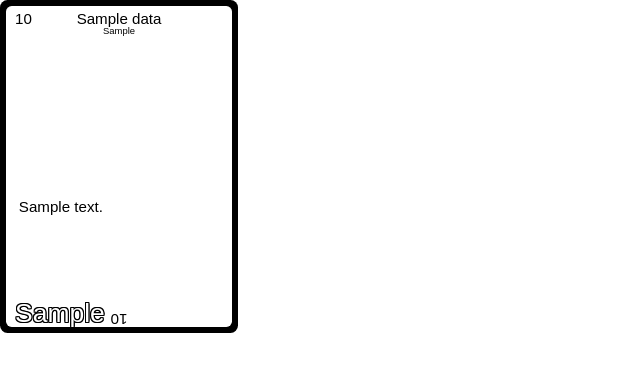
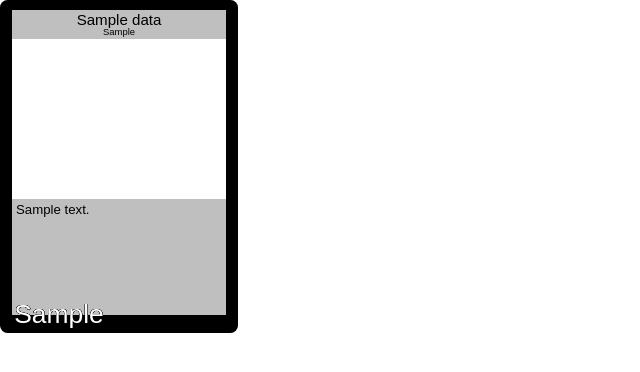
Before and after one commit to jacobcheatley/tcg, a Flask app: template tcg/templates/index.html in a window 1280 px wide. Shown: the top 372 px of the page, without its empty margins (0-640 px from the left). Run offline with Flask 3, Linux system fonts and the light colour scheme; the template is opened without the code that fills it: most values are stand-ins (such as "Sample title", 1, 10 or a date in 2020); style sheets or scripts are compiled from the project's sources.

Commit message:
Big style update

```diff
--- a/tcg/app.py
+++ b/tcg/app.py
@@ -9,10 +9,14 @@ def card_data():
     sheet_reader = GoogleSheetsReader("1qmsOTAWI75Hs6wtkR6oK58nxVS0uEjHigd1mwyo7714")
     keywords_df = sheet_reader.read("keywords")
     keyword_definitions = KeywordDefinition.list_from_dataframe(keywords_df)
-    cards = sheet_reader.read("cards").to_dict(orient="records")
+    cards = sheet_reader.read("cards")
+    print(cards)
+    card_data = cards.to_dict(orient="records")
     pipeline = CardPipeline(keyword_definitions=keyword_definitions)
 
-    return pipeline.run_multiple(cards)
+    print(card_data)
+
+    return pipeline.run_multiple(card_data)
 
 
 app = Flask(__name__)
--- a/tcg/lib/services/google_sheets_reader.py
+++ b/tcg/lib/services/google_sheets_reader.py
@@ -7,4 +7,6 @@ class GoogleSheetsReader:
         self._url_format = f"https://docs.google.com/spreadsheets/d/{sheet_id}/gviz/tq?tqx=out:csv&sheet={{sheet_name}}"
 
     def read(self, sheet_name: str) -> pd.DataFrame:
-        return pd.read_csv(self._url_format.format(sheet_name=sheet_name))
+        return pd.read_csv(
+            self._url_format.format(sheet_name=sheet_name), header=0, false_values=[""], keep_default_na=False
+        )
--- a/tcg/static/sass/card.scss
+++ b/tcg/static/sass/card.scss
@@ -1,17 +1,28 @@
 @import 'imports/colors.scss';
-@import 'imports/fonts.scss';
+@import 'imports/mixins.scss';
 
 // Card Dimensions
 $card-width: 63mm;
 $card-height: 88mm;
 $card-border-color: $color-black;
-$card-border-radius: 2mm;
-$card-frame-inset: 1.5mm;
+
 
 // Standard measures
-$font-size-smaller: 2.5mm;
-$font-size: 4mm;
-$font-size-larger: 7mm;
+$card-border-radius: 2mm;
+$card-frame-inset: 1.25mm;
+$card-main-box-inset-top: 1.5mm;
+$card-main-box-inset-right: 2mm;
+$card-main-box-inset-bottom: 3.5mm;
+$card-main-box-inset-left: 2mm;
+
+$font-size-tags: 2.5mm;
+$font-size-text: 3.5mm;
+$font-size-name: 4mm;
+$font-size-cost: 7mm;
+
+$card-small-pad: 0.5mm;
+
+$font-default: sans-serif;
 
 .card {
     width: $card-width;
@@ -20,75 +31,11 @@ $font-size-larger: 7mm;
     background-color: $card-border-color;
     box-sizing: border-box;
     position: relative;
-    font-size: $font-size;
-    font-family: sans-serif;
+    font-family: $font-default;
 }
 
-@mixin color_bg {
-    $mana-class-names: ('divine' 'arcane' 'occult' 'primal' 'alchemy');
-    $mana-colors: ($color-divine $color-arcane $color-occult $color-primal $color-alchemy);
-
-    @for $i from 1 through length($mana-class-names) {
-        $name-i: nth($mana-class-names, $i);
-        $color-i: nth($mana-colors, $i);
-        @for $j from $i through length($mana-class-names) {
-            @if ($i != $j) {
-                $name-j: nth($mana-class-names, $j);
-                $color-j: nth($mana-colors, $j);
-                &.#{$name-i}.#{$name-j} {
-                    background: linear-gradient(90deg, $color-i, $color-j);
-                }
-            } @else {
-                &.#{$name-i} {
-                    background: linear-gradient(90deg, $color-i, $color-i);
-                }
-            }
-        }
-    }
-}
-
-@mixin color_mana_icon {
-    $mana-class-names: ('divine' 'arcane' 'occult' 'primal' 'alchemy');
-    $mana-colors: ($color-divine $color-arcane $color-occult $color-primal $color-alchemy);
-    // $mana-svg: ("/static/svg/mana/divine.svg" "/static/svg/mana/arcane.svg" "/static/svg/mana/occult.svg" "/static/svg/mana/primal.svg" "/static/svg/mana/alchemy.svg");
-
-    @for $i from 1 through length($mana-class-names) {
-        $name-i: nth($mana-class-names, $i);
-        $color-i: nth($mana-colors, $i);
-        @for $j from $i through length($mana-class-names) {
-            @if ($i != $j) {
-                $name-j: nth($mana-class-names, $j);
-                $color-j: nth($mana-colors, $j);
-                &.#{$name-i}.#{$name-j} {
-                    background: url("/static/svg/mana/#{$name-i}.svg");
-                    &::after {
-                        background: url("/static/svg/mana/#{$name-j}.svg");
-                        clip-path: inset(0 0 0 50%);
-                    }
-                }
-            } @else {
-                &.#{$name-i} {
-                    background: url("/static/svg/mana/#{$name-i}.svg");
-                }
-            }
-        }
-    }
-}
-
-@mixin stroke($color: #000, $size: 1px) {
-    text-shadow:
-      -#{$size} -#{$size} 0 $color,
-       0        -#{$size} 0 $color,
-       #{$size} -#{$size} 0 $color,
-       #{$size}  0        0 $color,
-       #{$size}  #{$size} 0 $color,
-       0         #{$size} 0 $color,
-      -#{$size}  #{$size} 0 $color,
-      -#{$size}  0        0 $color;
-}
 
 .card-frame {
-    background-color: white;
     position: absolute;
     left: $card-frame-inset;
     right: $card-frame-inset;
@@ -158,24 +84,30 @@ $font-size-larger: 7mm;
     display: flex;
     flex-direction: column;
     position: absolute;
-    top: 0;
-    left: 0;
-    right: 0;
-    bottom: $font-size-larger / 2;
-    margin: 1.5mm 2.5mm;
+    top: $card-main-box-inset-top;
+    left: $card-main-box-inset-left;
+    right: $card-main-box-inset-right;
+    bottom: $card-main-box-inset-bottom;
 }
 
 .top-box {
     text-align: center;
-    margin-bottom: 1mm;
+    background-color: $color-text-background;
+    padding: $card-small-pad;
 }
 
 .cost-box {
     position: absolute;
+    top: $card-main-box-inset-top;
+    left: $card-main-box-inset-left;
+}
+
+.name-box {
+    font-size: $font-size-name;
 }
 
 .tag-box {
-    font-size: $font-size-smaller;
+    font-size: $font-size-tags;
 }
 
 .art-box {
@@ -184,8 +116,8 @@ $font-size-larger: 7mm;
 }
 
 .text-box {
-    line-height: $font-size;
-    background-color: rgba(255, 255, 255, 0.75);
+    font-size: $font-size-text;
+    background-color: $color-text-background;
     flex-grow: 1;
     padding: 1mm;
 }
--- a/tcg/static/sass/imports/colors.scss
+++ b/tcg/static/sass/imports/colors.scss
@@ -1,5 +1,3 @@
-@use "sass:map";
-
 // Colors
 $color-black: #000000;
 $color-white: #ffffff;
@@ -9,3 +7,7 @@ $color-arcane: #3232e4;
 $color-occult: #2e2e2e;
 $color-primal: #bb3606;
 $color-alchemy: #9e2e9e;
+
+$color-mana-value: #e6e6e6;
+
+$color-text-background: rgba(255, 255, 255, 0.75);
--- a/tcg/static/sass/imports/fonts.scss
+++ /dev/null
@@ -1,48 +0,0 @@
-// Fonts
-// https://docs.google.com/document/d/1j0ZhSZ7NFY_Yo1Ak1nnL1cwdzVrOOyXHkGPnBxYPsxg/edit#heading=h.xd9yah14rjnp
-// Legible
-$font-alegreya: 'Alegreya';
-$font-alegreya-sc: 'Alegreya SC';
-$font-bahnschrift: 'Bahnschrift';
-$font-burvetica-nc: 'Burvetica NC';
-$font-burvetica-thick-nc: 'Burvetica Thick NC';
-$font-calling-code: 'Calling Code';
-$font-courier-prime: 'Courier Prime';
-$font-inconsolata: 'Inconsolata';
-$font-jsl-ancient: 'JSL Ancient';
-$font-old-newspaper-types: 'OldNewspaperTypes';
-
-// Display
-$font-adhesive-nr-seven: 'Adhesive Nr Seven';
-$font-blackletter-hplhs: 'Blackletter HPLHS';
-$font-chomsky: 'Chomsky';
-// $font-gothicus: '';
-$font-mon-amour-fraktur-broken: 'MonAmourFraktur-Broken';
-$font-old-englished-boots: 'Old_Englished_Boots';
-$font-jsl-blackletter: 'JSL Blackletter';
-// $font-fakir-display: '';
-// $font-mohica: '';
-$font-fette-trump-deutsch: 'Fette Trump-Deutsch';
-$font-lux-contra-tenebras: 'Lux Contra Tenebras';
-
-$fonts-list: (
-    $font-alegreya
-    $font-alegreya-sc
-    $font-bahnschrift
-    $font-burvetica-nc
-    $font-burvetica-thick-nc
-    $font-calling-code
-    $font-courier-prime
-    $font-inconsolata
-    $font-jsl-ancient
-    $font-old-newspaper-types
-
-    $font-adhesive-nr-seven
-    $font-blackletter-hplhs
-    $font-chomsky
-    $font-mon-amour-fraktur-broken
-    $font-old-englished-boots
-    $font-jsl-blackletter
-    $font-fette-trump-deutsch
-    $font-lux-contra-tenebras
-);
--- /dev/null
+++ b/tcg/static/sass/imports/mixins.scss
@@ -0,0 +1,36 @@
+@import 'colors.scss';
+
+@mixin color_bg {
+    $mana-class-names: ('divine' 'arcane' 'occult' 'primal' 'alchemy');
+    $mana-colors: ($color-divine $color-arcane $color-occult $color-primal $color-alchemy);
+
+    @for $i from 1 through length($mana-class-names) {
+        $name-i: nth($mana-class-names, $i);
+        $color-i: nth($mana-colors, $i);
+        @for $j from $i through length($mana-class-names) {
+            @if ($i != $j) {
+                $name-j: nth($mana-class-names, $j);
+                $color-j: nth($mana-colors, $j);
+                &.#{$name-i}.#{$name-j} {
+                    background: linear-gradient(to right, $color-i, $color-i 46%, $color-j 54%, $color-j);
+                }
+            } @else {
+                &.#{$name-i} {
+                    background: $color-i;
+                }
+            }
+        }
+    }
+}
+
+@mixin stroke($color: #000, $size: 0.01em) {
+    text-shadow:
+      -#{$size} -#{$size} 0 $color,
+       0        -#{$size} 0 $color,
+       #{$size} -#{$size} 0 $color,
+       #{$size}  0        0 $color,
+       #{$size}  #{$size} 0 $color,
+       0         #{$size} 0 $color,
+      -#{$size}  #{$size} 0 $color,
+      -#{$size}  0        0 $color;
+}
--- a/tcg/templates/macros/card.html
+++ b/tcg/templates/macros/card.html
@@ -3,7 +3,6 @@
         <div class="card-frame {{ data['cost__names'] }}">
             <div class="main-box">
                 <div class="top-box">
-                    <div class="cost-box">{{ data['card__cost'] | safe }}</div>
                     <div class="name-box">{{ data['card__name'] | safe }}</div>
                     <div class="tag-box">{{ data['card__tags'] | safe }}</div>
                 </div>
@@ -13,6 +12,7 @@
                     {{ data['card__text'] | safe }}
                 </div>
             </div>
+            <div class="cost-box">{{ data['card__cost'] | safe }}</div>
             <div class="power-box">{{ data['card__power'] }}</div>
             <div class="channel-box">{{ data['card__channel_cost'] | safe }}</div>
         </div>
```
Also changed, not shown: other parts of tcg/static/sass/card.scss (+18 -39 lines), tcg/lib/services/pipeline.py (+14 -7 lines).
